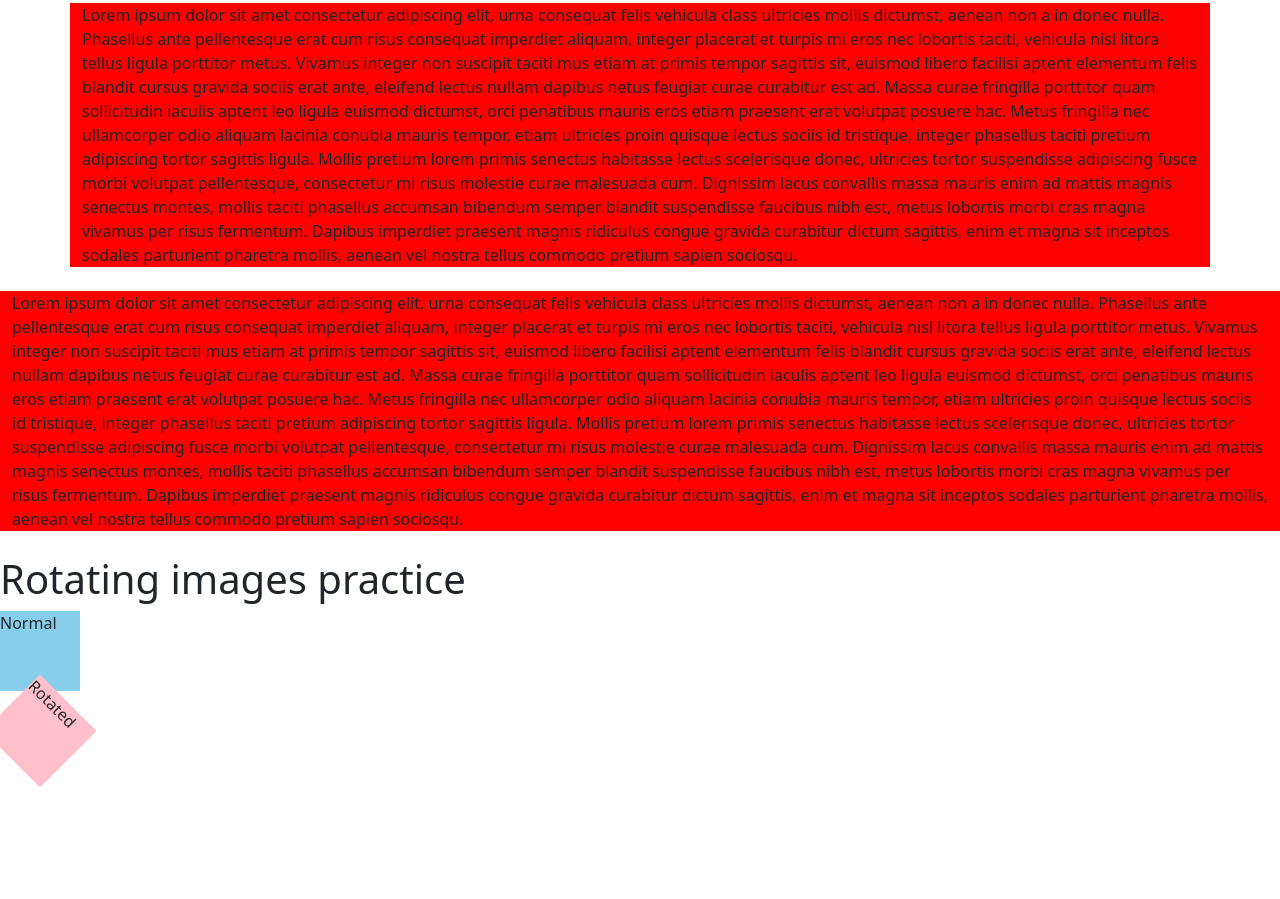
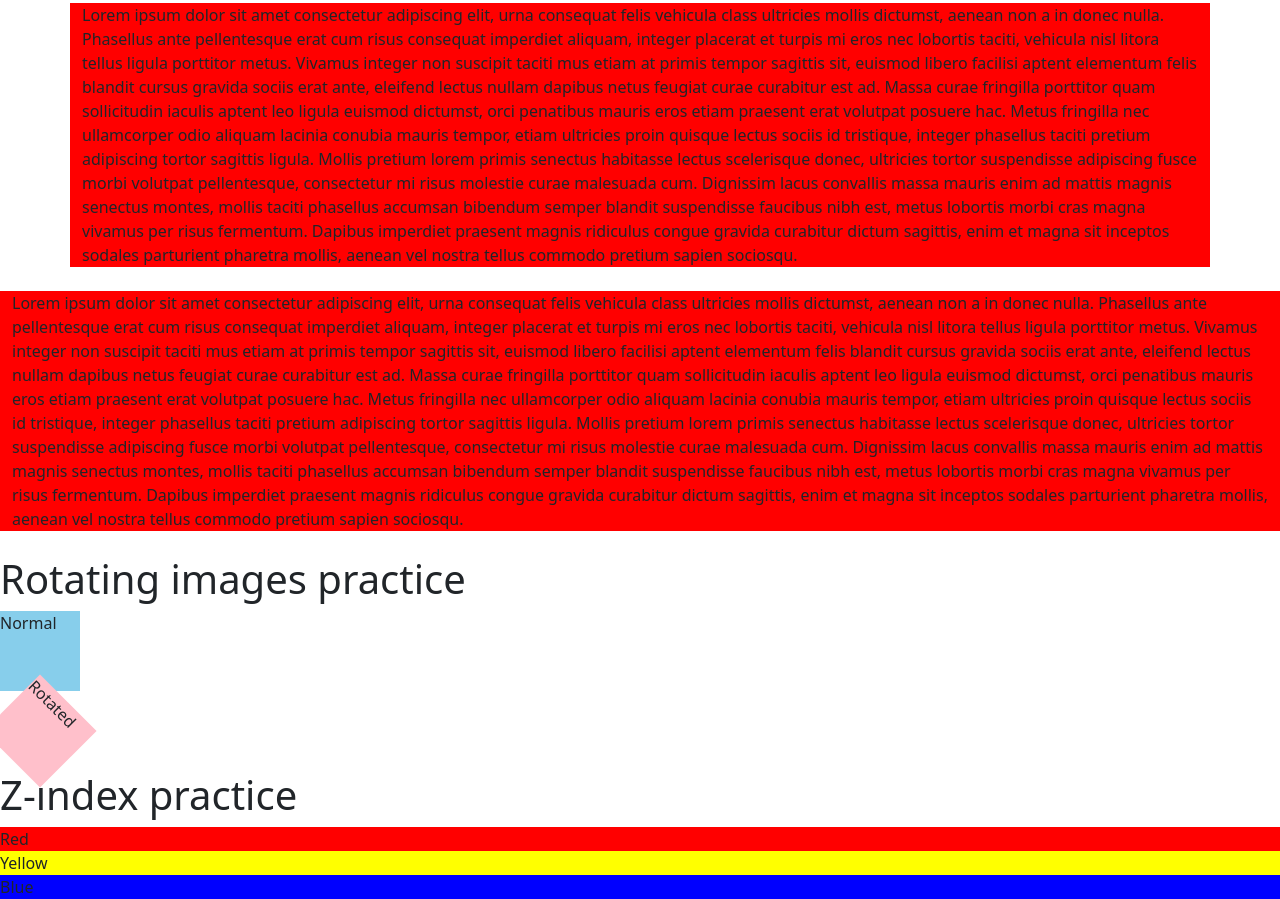
Before and after one commit to bserein/CSS-Practice, a plain HTML site: page Bootstrap-installation/index.html in a window 1280 px wide. Shown: the part 449-1348 px from the top of the page. Before the commit the page ends 1237 px from the top, so only its background shows below. Drawn offline with nearby package versions, Linux system fonts and the light colour scheme.

Commit message:
z-index notes

```diff
--- a/Bootstrap-installation/index.html
+++ b/Bootstrap-installation/index.html
@@ -142,15 +142,17 @@ Mollis pretium lorem primis senectus habitasse lectus scelerisque donec, ultrici
     <div class="divvy">Normal</div>
 <div class="divvy rotated">Rotated</div>
 
-
-
-
-
-
-
-
-
-
+<!-- NEED TO COMMENT EVERYTHING OUT FOR THIS TO WORK -->
+ <h1>Z-index practice</h1>
+<div class="red">
+    Red
+</div>
+<div class="yellow">
+    Yellow
+</div>
+<div class="blue">
+    Blue
+</div>
 
 
 
--- a/Bootstrap-installation/styles.css
+++ b/Bootstrap-installation/styles.css
@@ -8,3 +8,31 @@
     transform: rotate(45deg); /* Equal to rotateZ(45deg) */
     background-color: pink;
   }
+
+
+  /* NEED TO COMMENT EVERYTHING else OUT FOR THIS TO WORK */
+  /* div {
+    height: 100px;
+    width: 100px;
+    border: 1px solid;
+    position: absolute;
+ } */
+/*If the position is not absolute the z-index will not work*/
+
+.red {
+    background-color: red;
+    z-index: 1;
+}
+/* a default z-index is 0 and -1 is go in the back and 1 is to go on top and so on*/
+.yellow {
+    background-color: yellow;
+    left:20px;
+    top: 20px;
+}
+
+.blue {
+    background-color: blue;
+    left:40px;
+    top: 40px;
+    z-index: -1;
+}
```
